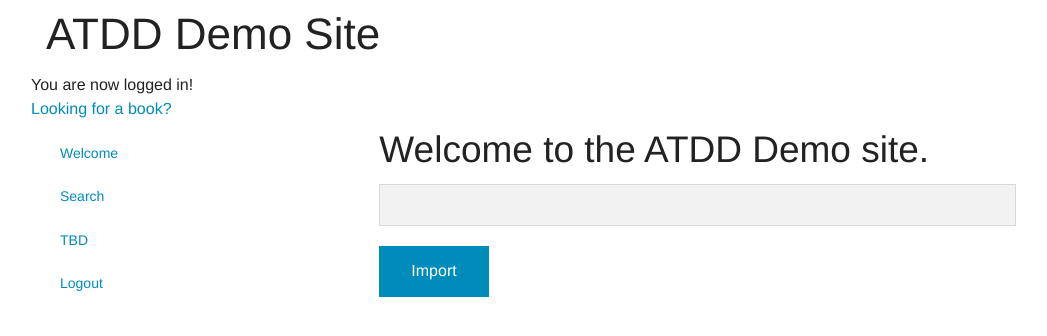
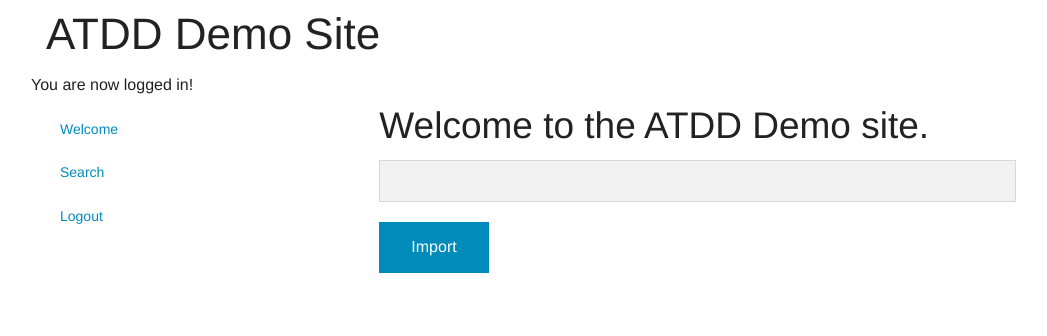
Before and after one commit to IcebergIdeas/atdd-demo, a plain HTML site: page welcome.html in a window 1280 px wide. Shown: the whole page, without its empty margins (109-1156 px from the left). Drawn offline with Linux system fonts and the light colour scheme.

Commit message:
Cleaned up HTML

```diff
--- a/welcome.html
+++ b/welcome.html
@@ -31,15 +31,14 @@
 		</div>
 		You are now logged in!
 	</div>
+	<!--<div class="row">-->
+	<!--<a href="#" data-reveal-id="myModal">Looking for a book?</a>-->
+	<!--</div>-->
 	<div class="row">
-	<a href="#" data-reveal-id="myModal">Looking for a book?</a>
-	</div>
-	<div class="row">
-		<div class="large-2 column">
+		<div class="large-2 column" class="panel">
 		<ul class="side-nav nav-extra">
 		<li><a href="welcome.html">Welcome</a></li>
 		<li><a href="search.html">Search</a></li>
-		<li><a href="#">TBD</a></li>
 		<li><a href="logout.html">Logout</a></li>
 		</ul>
 		</div>
```
Also changed, not shown: login.html (+3 -3 lines), search.html (+1 -2 lines).
